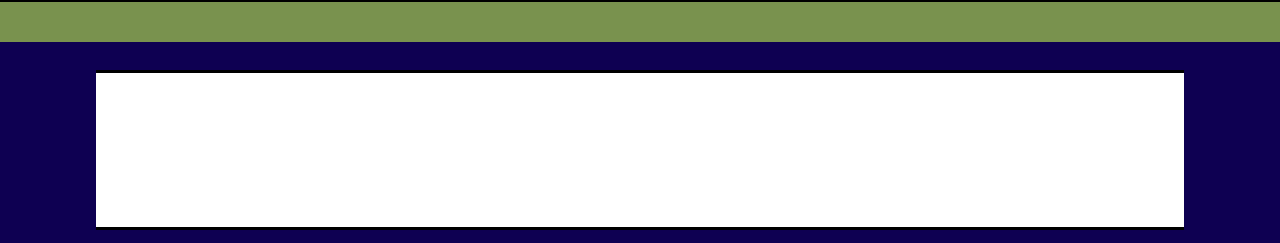
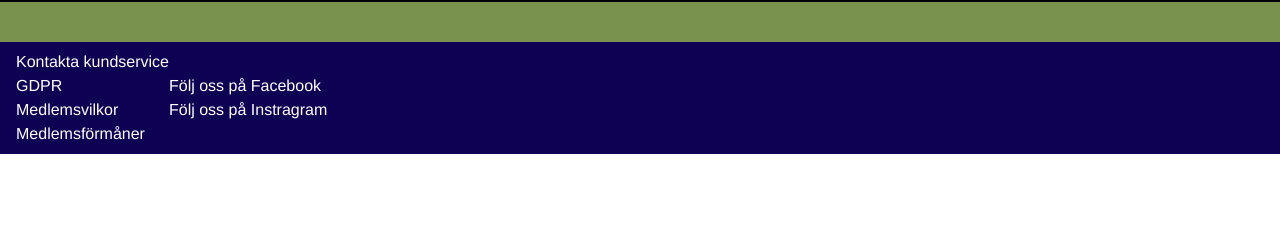
Before and after one commit to lutefisk-development/CastorImpar, a Vue app: page / in a window 1280 px wide. Shown: the part 1888-2131 px from the top of the page. After the commit the page ends 2042 px from the top, so only its background shows below. Built offline with nearby package versions, Linux system fonts and the light colour scheme.

Commit message:
footer fix

```diff
--- a/src/components/Footer.vue
+++ b/src/components/Footer.vue
@@ -1,6 +1,6 @@
 <template>
   <nav class="footer navbar navbar-expand-lg navbar-bark">
-    <div class="footer-box container">
+
       <div class="links col-sm-auto">
         <a class="row" href="#">{{ link1 }}</a>
         <a class="row" href="#">{{ link2 }}</a>
@@ -11,7 +11,7 @@
         <a class="row" href="https://sv-se.facebook.com/" target="_blank">{{ link5 }}</a>
         <a class="row" href="https://www.instagram.com/?hl=sv" target="_blank">{{ link6 }}</a>
       </div>
-    </div>
+
   </nav>
 </template>
 
```
